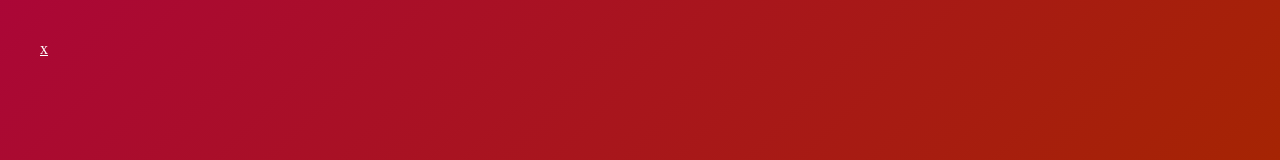
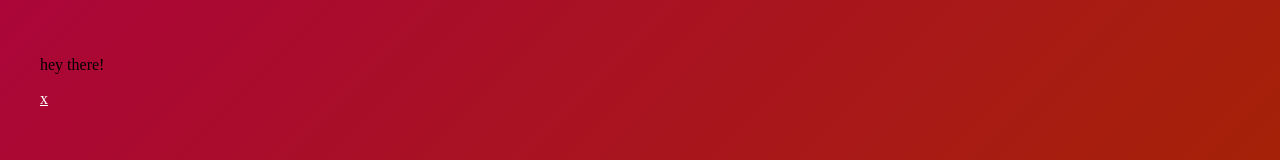
Before and after one commit to siggi-ai/newport, a Vue app: page / in a window 1280 px wide. Shown: the top 160 px of the page. Built offline with nearby package versions, Linux system fonts and the light colour scheme.

Commit message:
routing does not work yet

```diff
--- a/src/App.vue
+++ b/src/App.vue
@@ -1,5 +1,6 @@
 <template>
   <div>
+    <p>hey there!</p>
     <router-link to="/">x</router-link>
   </div>
 </template>
@@ -12,4 +13,7 @@ export default {
 </script>
 
 <style>
+body {
+  margin: 0;
+}
 </style>
```
